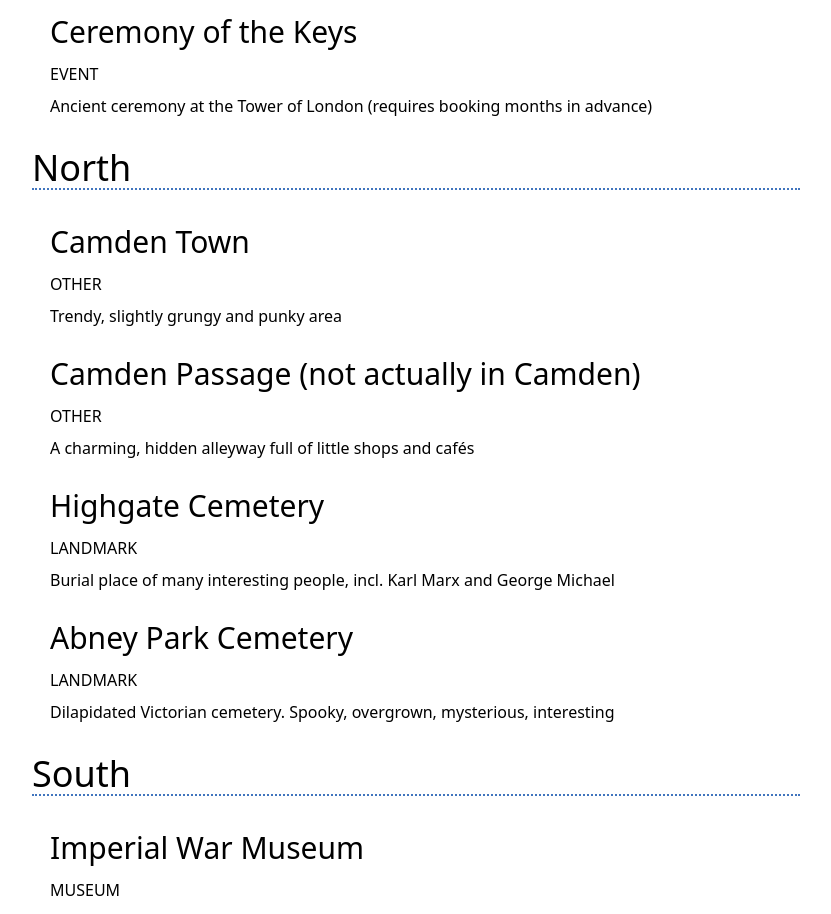
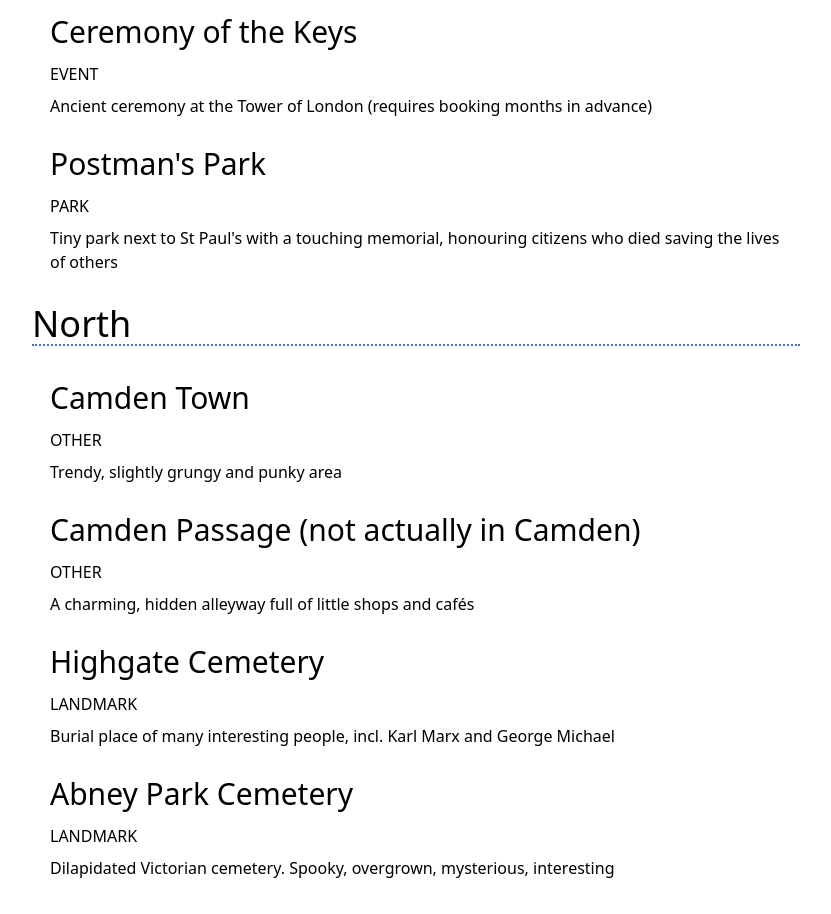
Before and after one commit to a1v0/london-liste, a Next.js app: page /areas in a window 1280 px wide. Shown: the part 4280-5194 px from the top of the page, without its empty margins (224-1055 px from the left). Built offline with nearby package versions, Linux system fonts and the light colour scheme; a web font is replaced by a local one.

Commit message:
Add Postman's Park

```diff
--- a/app/places.js
+++ b/app/places.js
@@ -475,6 +475,18 @@ exports.places = [
         location: "North - Stoke Newington", // "[region] - [area]" or "[region] - [Tube stop]". For examples, see above.
         website: "https://abneypark.org/"
     },
+	    {
+        slug: "postmans-park", // leave this blank
+        name: "Postman's Park",
+        keyFacts: [
+          "Tiny park next to St Paul's with a touching memorial, honouring citizens who died saving the lives of others", // at least one fact is mandatory
+          "Fascinating piece of living history (most memorials are from long ago, but new ones exist)", // add more or delete as necessary
+        ],
+        type: "park", // see list of approved types above. Let a1v0 know if you need to add another type.
+        cost: "free",
+        location: "Central - St Paul's", // "[region] - [area]" or "[region] - [Tube stop]". For examples, see above.
+        website: ""
+    },
     // <<<<<<<<<<<<<<<<<<<<<<<<<<<<<<<<<<<<<<<<<<<<< DO NOT PASTE ANYTHING BELOW THIS LINE
 
     // RESTAURANTS
@@ -502,7 +514,6 @@ exports.places = [
     // Hampstead Heath, especially The Pergola
     // Richmond Park
     // Chislehurst Caves
-    // Postman's Park
 
     // LANDMARKS
     // Alexandra Palace
```
